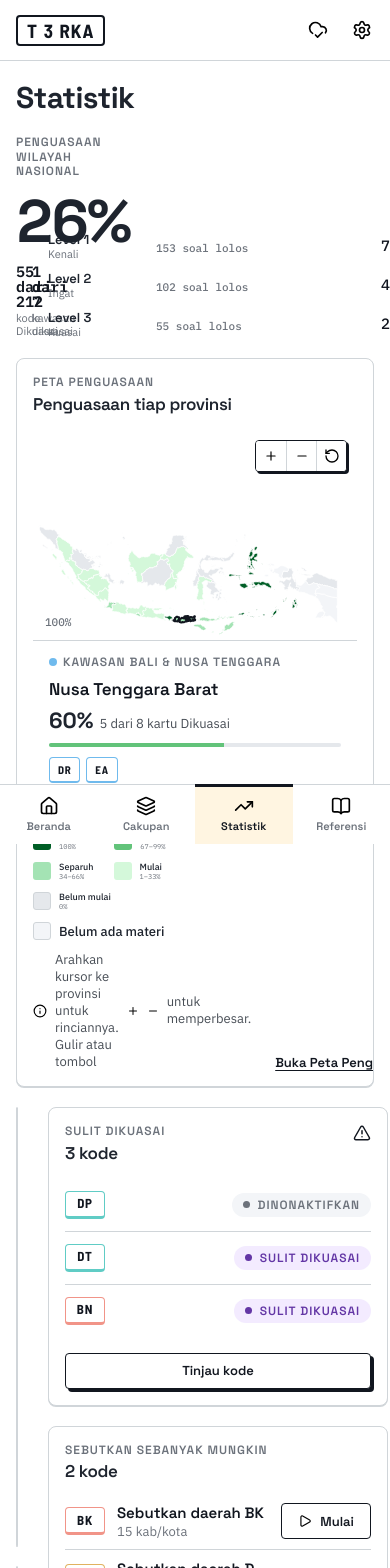
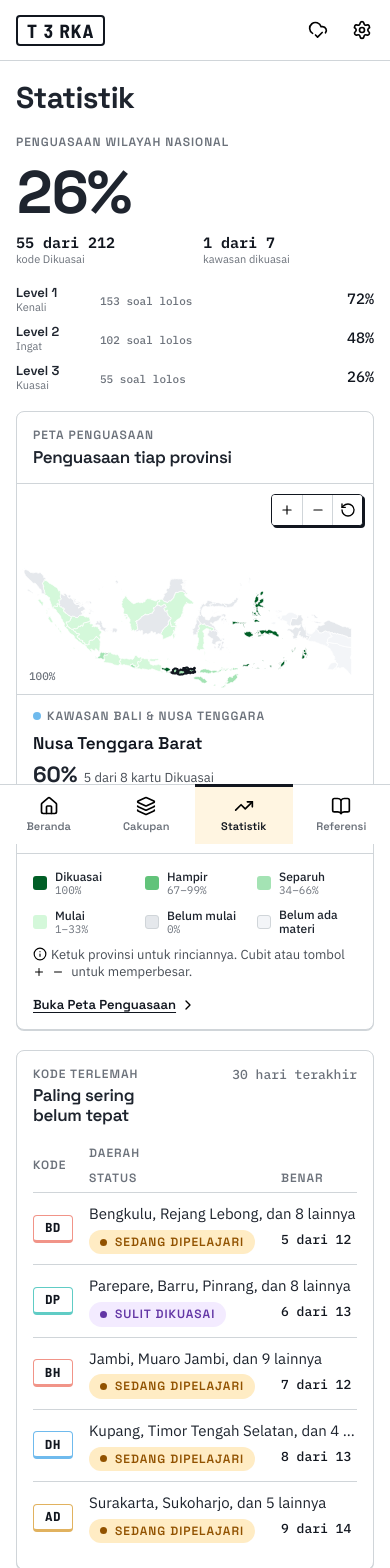
Before and after one commit to dikym/terka, a Next.js app: page /statistik in a window 390 px wide. Shown: the top 1568 px of the page. Built offline with nearby package versions, Linux system fonts and the light colour scheme.

Commit message:
feat(statistik): add phone layouts for statistics and sub-screens

```diff
--- a/src/components/screens/statistik.tsx
+++ b/src/components/screens/statistik.tsx
@@ -46,23 +46,25 @@ const LEGEND = [
 
 export function MapLegend() {
 	return (
-		<div className="flex flex-wrap gap-x-5 gap-y-3">
+		<div className="grid grid-cols-3 gap-3 lg:flex lg:flex-wrap lg:gap-x-5 lg:gap-y-3">
 			{LEGEND.map(([swatch, label, range]) => (
 				<span key={label} className="inline-flex items-center gap-2">
-					<span className={`size-4.5 flex-none rounded-[3px] border ${swatch}`} />
-					<span className="flex h-4.5 flex-col justify-between">
-						<span className="font-sans text-[9px] leading-none font-medium text-ink-900">
+					<span
+						className={`size-3.5 flex-none rounded-[3px] border lg:size-4.5 ${swatch}`}
+					/>
+					<span className="flex flex-col gap-0.5 lg:h-4.5 lg:justify-between lg:gap-0">
+						<span className="font-sans text-label leading-[1.1] font-medium text-ink-900 lg:text-[9px] lg:leading-none">
 							{label}
 						</span>
-						<span className="font-mono text-[7px] leading-none text-ink-500">
+						<span className="font-mono text-micro leading-none text-ink-500 lg:text-[7px]">
 							{range}
 						</span>
 					</span>
 				</span>
 			))}
 			<span className="inline-flex items-center gap-2">
-				<span className="size-4.5 rounded-[3px] border border-ink-200 bg-paper-50" />
-				<span className="font-sans text-body-sm leading-none font-medium text-ink-900">
+				<span className="size-3.5 flex-none rounded-[3px] border border-ink-200 bg-paper-50 lg:size-4.5" />
+				<span className="font-sans text-label leading-[1.1] font-medium text-ink-900 lg:text-body-sm lg:leading-none">
 					Belum ada materi
 				</span>
 			</span>
@@ -70,19 +72,26 @@ export function MapLegend() {
 	);
 }
 
+// On a phone the hint wraps as running text, so its icons sit on the text line.
+const INLINE_ICON = "mr-1 align-[-2px] lg:mr-0";
+
 export function MapHint() {
 	return (
-		<span className="inline-flex items-center gap-2 font-sans text-body-sm leading-[1.3] text-ink-700">
-			<Icon name="info" size={14} />
-			Arahkan kursor ke provinsi untuk rinciannya. Gulir atau tombol{" "}
-			<Icon name="plus" size={12} /> <Icon name="minus" size={12} /> untuk memperbesar.
-		</span>
+		<p className="font-sans text-body-sm leading-[1.3] text-ink-700 lg:inline-flex lg:items-center lg:gap-2">
+			<Icon name="info" size={14} className={INLINE_ICON} />
+			<span className="lg:hidden">Ketuk provinsi untuk rinciannya. Cubit atau tombol </span>
+			<span className="hidden lg:inline">
+				Arahkan kursor ke provinsi untuk rinciannya. Gulir atau tombol{" "}
+			</span>
+			<Icon name="plus" size={12} className={INLINE_ICON} />{" "}
+			<Icon name="minus" size={12} className={INLINE_ICON} /> untuk memperbesar.
+		</p>
 	);
 }
 
 function NationalSummary({ s, loading }: { s: Stats; loading: boolean }) {
 	return (
-		<div className="grid grid-cols-[minmax(0,1fr)_360px] items-end gap-8">
+		<div className="grid grid-cols-1 items-end gap-5 lg:grid-cols-[minmax(0,1fr)_360px] lg:gap-8">
 			<div className="flex flex-col gap-3">
 				<span className="type-label text-ink-500">Penguasaan wilayah nasional</span>
 				<span className="type-metric">
@@ -97,7 +106,7 @@ function NationalSummary({ s, loading }: { s: Stats; loading: boolean }) {
 				{s.levels.map((level) => (
 					<div
 						key={level.level}
-						className="grid grid-cols-[96px_minmax(0,1fr)_44px] items-center gap-3"
+						className="grid grid-cols-[72px_minmax(0,1fr)_44px] items-center gap-3 lg:grid-cols-[96px_minmax(0,1fr)_44px]"
 					>
 						<div className="flex flex-col gap-[3px]">
 							<span className="font-display text-body-sm leading-none font-semibold">
@@ -130,12 +139,14 @@ function NationalSummary({ s, loading }: { s: Stats; loading: boolean }) {
 	);
 }
 
-function MapCard() {
+function MapCard({ loading }: { loading: boolean }) {
 	return (
 		<Card>
 			<CardHeader label="Peta Penguasaan" title="Penguasaan tiap provinsi" />
-			<MasteryMap provinces={provinces} />
-			<div className="flex items-end justify-between gap-6 border-t border-hairline pt-4">
+			<div className="-mx-4 border-y border-hairline lg:mx-0 lg:border-0">
+				<MasteryMap provinces={provinces} loading={loading} />
+			</div>
+			<div className="flex flex-col items-start gap-4 lg:flex-row lg:items-end lg:justify-between lg:gap-6 lg:border-t lg:border-hairline lg:pt-4">
 				<div className="flex flex-col gap-3">
 					<MapLegend />
 					<MapHint />
@@ -151,7 +162,15 @@ function MapCard() {
 	);
 }
 
-const CELL = "py-2.5 pr-4";
+// A phone fits the four columns into two lines per code: area on top, status and score below.
+const WEAK_ROW = "grid grid-cols-[56px_minmax(0,1fr)_auto] items-center";
+const WEAK_DESKTOP = "lg:col-span-4 lg:grid-cols-subgrid";
+const HEADINGS = [
+	["Kode", "row-span-2 pb-1 lg:row-span-1 lg:pb-2"],
+	["Daerah", "col-span-2 pb-0.5 lg:col-span-1 lg:pb-2"],
+	["Status", "col-start-2 row-start-2 pb-1 lg:col-auto lg:row-auto lg:pb-2"],
+	["Benar", "col-start-3 row-start-2 min-w-19 pb-1 lg:col-auto lg:row-auto lg:min-w-0 lg:pb-2"]
+];
 
 function Weakest({ s, loading }: { s: Stats; loading: boolean }) {
 	const rows = loading ? s.weakest.slice(0, 3) : s.weakest;
@@ -166,35 +185,37 @@ function Weakest({ s, loading }: { s: Stats; loading: boolean }) {
 					</span>
 				}
 			/>
-			<div className="grid grid-cols-[72px_minmax(0,1fr)_216px_120px] items-center">
-				{["Kode", "Daerah", "Status", "Benar"].map((heading) => (
-					<span key={heading} className="pr-4 pb-2">
-						<span className="type-label text-ink-500">{heading}</span>
-					</span>
-				))}
+			<div className="flex flex-col lg:grid lg:grid-cols-[72px_minmax(0,1fr)_216px_120px] lg:items-center">
+				<div className={`${WEAK_ROW} lg:contents`}>
+					{HEADINGS.map(([heading, place]) => (
+						<span key={heading} className={`pr-3 lg:pr-4 ${place}`}>
+							<span className="type-label text-ink-500">{heading}</span>
+						</span>
+					))}
+				</div>
 				{rows.map((row) => (
 					<div
 						key={row.code}
-						className="col-span-4 grid grid-cols-subgrid items-center border-t border-hairline"
+						className={`${WEAK_ROW} ${WEAK_DESKTOP} border-t border-hairline`}
 					>
-						<span className={CELL}>
+						<span className="row-span-2 py-2.5 pr-4 lg:row-span-1">
 							{loading ? (
 								<Skeleton className={CHIP_SKELETON} />
 							) : (
 								<CodeChip code={row.code} group={row.group} />
 							)}
 						</span>
-						<span className={`${CELL} truncate text-ink-900 type-body`}>
+						<span className="col-span-2 truncate pt-2.5 pb-0.5 text-ink-900 type-body lg:col-span-1 lg:py-2.5 lg:pr-4">
 							{text(loading, row.areas)}
 						</span>
-						<span className={CELL}>
+						<span className="col-start-2 row-start-2 pt-0.5 pr-3 pb-2.5 lg:col-auto lg:row-auto lg:py-2.5 lg:pr-4">
 							{loading ? (
 								<Skeleton className={PILL_SKELETON} />
 							) : (
 								<StatusPill status={row.status} />
 							)}
 						</span>
-						<span className={`${CELL} flex flex-col gap-1`}>
+						<span className="col-start-3 row-start-2 flex min-w-19 flex-col gap-1 pt-0.5 pb-2.5 lg:col-auto lg:row-auto lg:min-w-0 lg:py-2.5 lg:pr-4">
 							<span className="font-mono text-body-sm leading-[1.2] font-medium text-ink-1000 tabular-nums">
 								{text(loading, `${row.right} dari ${row.of}`)}
 							</span>
@@ -296,7 +317,7 @@ function ByGroup({ s, loading }: { s: Stats; loading: boolean }) {
 		<Card>
 			<CardHeader label="Tingkat penguasaan per kawasan" title="Lolos per level" />
 			<div className="flex flex-col">
-				<div className="grid grid-cols-[minmax(0,1fr)_repeat(3,76px)] items-end pb-2">
+				<div className="grid grid-cols-[minmax(0,1fr)_repeat(3,58px)] items-end pb-2 lg:grid-cols-[minmax(0,1fr)_repeat(3,76px)]">
 					<span className="type-label text-ink-500">Kawasan</span>
 					{s.levels.map((level) => (
 						<span key={level.level} className="flex flex-col items-end gap-0.5">
@@ -312,7 +333,7 @@ function ByGroup({ s, loading }: { s: Stats; loading: boolean }) {
 				{s.byGroup.map((row) => (
 					<div
 						key={row.group}
-						className="grid grid-cols-[minmax(0,1fr)_repeat(3,76px)] items-center border-t border-hairline"
+						className="grid grid-cols-[minmax(0,1fr)_repeat(3,58px)] items-center border-t border-hairline lg:grid-cols-[minmax(0,1fr)_repeat(3,76px)]"
 					>
 						<span className="flex items-center gap-2 py-[9px] font-sans text-body-sm leading-[1.2] text-ink-900">
 							<span
@@ -579,8 +600,8 @@ export function Statistik({ data }: { data: Stats | null }) {
 				<SyncChip label={loading ? null : s.syncLabel} />
 			</div>
 			<NationalSummary s={s} loading={loading} />
-			<MapCard />
-			<div className="grid grid-cols-[minmax(0,1fr)_340px] items-start gap-8">
+			<MapCard loading={loading} />
+			<div className="grid grid-cols-1 items-start gap-5 lg:grid-cols-[minmax(0,1fr)_340px] lg:gap-8">
 				<div className="flex min-w-0 flex-col gap-5">
 					<Weakest s={s} loading={loading} />
 					<Forecast s={s} loading={loading} />
```
Also changed, not shown: src/components/screens/statistik-sub.tsx (+40 -20 lines).
